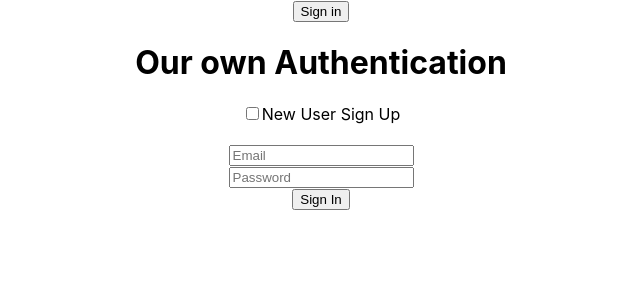
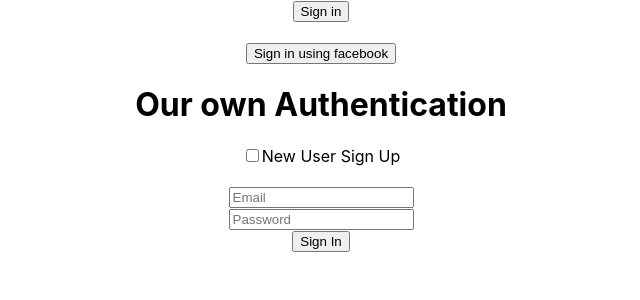
Before and after one commit to OahidZihad/fire-auth, a React (Create React App) app: page / in a window 1280 px wide. Shown: the top 300 px of the page, without its empty margins (319-959 px from the left). Built offline with nearby package versions, Linux system fonts and the light colour scheme.

Commit message:
handle facebook login

```diff
--- a/src/App.js
+++ b/src/App.js
@@ -16,11 +16,12 @@ function App() {
     photo: "",
   });
 
-  const provider = new firebase.auth.GoogleAuthProvider();
+  const googleProvider = new firebase.auth.GoogleAuthProvider();
+  const fbProvider = new firebase.auth.FacebookAuthProvider();
   const handleSignIn = () => {
     firebase
       .auth()
-      .signInWithPopup(provider)
+      .signInWithPopup(googleProvider)
       .then((res) => {
         const { displayName, photoURL, email } = res.user;
         const signedInUser = {
@@ -37,6 +38,46 @@ function App() {
         console.log(err.message);
       });
   };
+
+  const handleFbSignIn = () => {
+    firebase
+      .auth()
+      .signInWithPopup(fbProvider)
+      .then((result) => {
+        const { displayName, photoURL, email } = result.user;
+        const signedInUser = {
+          isSignedIn: true,
+          name: displayName,
+          email: email,
+          photo: photoURL,
+        };
+        setUser(signedInUser);
+        console.log(displayName, email, photoURL);
+        /** @type {firebase.auth.OAuthCredential} */
+        var credential = result.credential;
+
+        // The signed-in user info.
+        var user = result.user;
+
+        // This gives you a Facebook Access Token. You can use it to access the Facebook API.
+        var accessToken = credential.accessToken;
+        console.log("login user info after sign in", user);
+        // ...
+      })
+      .catch((error) => {
+        // Handle Errors here.
+        var errorCode = error.code;
+        console.log(errorCode);
+        var errorMessage = error.message;
+        console.log(errorMessage);
+        // The email of the user's account used.
+        var email = error.email;
+        // The firebase.auth.AuthCredential type that was used.
+        var credential = error.credential;
+        // ...
+      });
+  };
+
   const handleSignOut = () => {
     firebase
       .auth()
@@ -143,6 +184,9 @@ function App() {
       ) : (
         <button onClick={handleSignIn}>Sign in</button>
       )}
+      <br />
+      <br />
+      <button onClick={handleFbSignIn}>Sign in using facebook</button>
       {user.isSignedIn && (
         <div>
           <img src={user.photo} alt=""></img>
```
